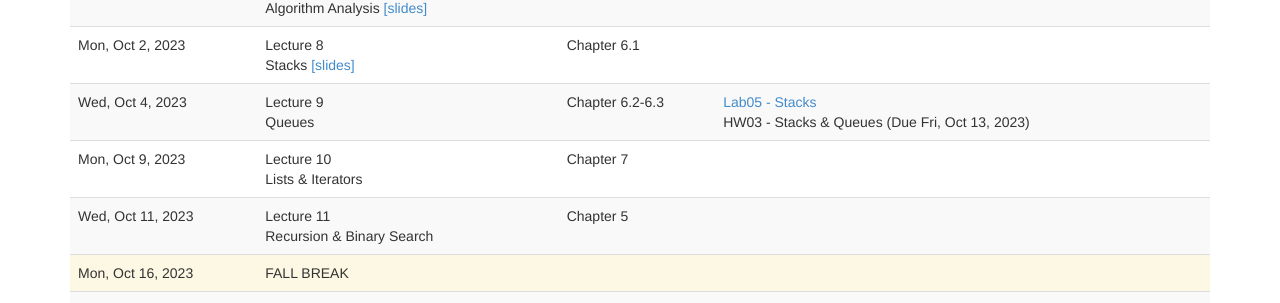
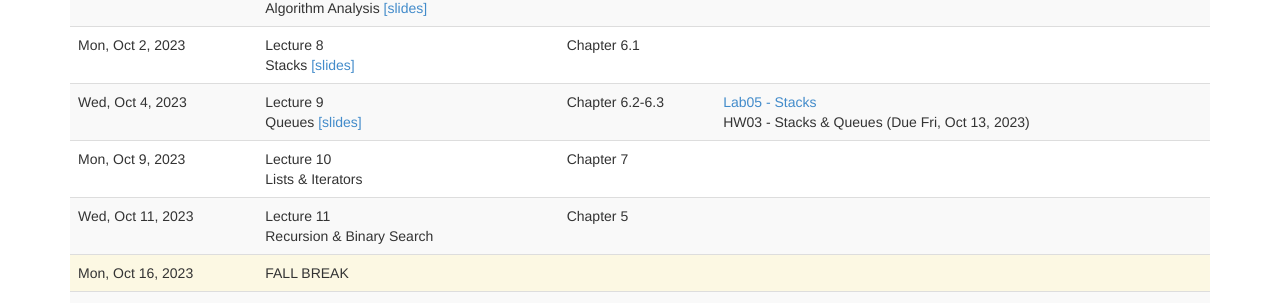
Before and after one commit to kalte0/BMC-CS-151.github.io, a Jekyll site: the page built from schedule.md, in a window 1280 px wide and 900 px high, scrolled down 622 px. Shown: the part 146-449 px from the top of the window. Built offline with Jekyll 4.4.1, drawn with Linux system fonts in a browser that asks for light colours; nearby versions of some CDN libraries.

Commit message:
lecture 09

```diff
--- a/_data/schedule.yaml
+++ b/_data/schedule.yaml
@@ -100,7 +100,7 @@
       readings:
         -
           title: "Chapter 6.2-6.3"
-      slides: ~
+      slides: "slides/lecture08.pdf"
       recording: ~
       assignments:
         -
```
Also changed, not shown: 1 other file.
